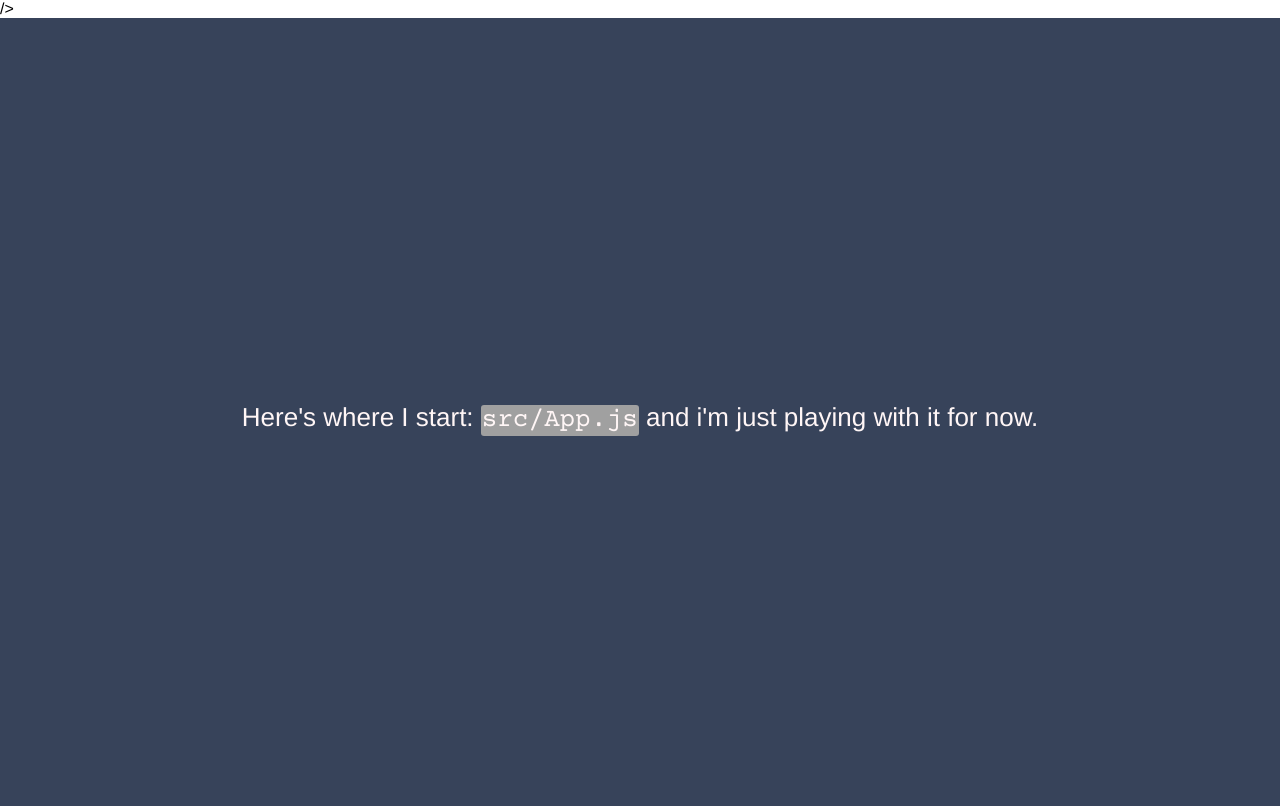
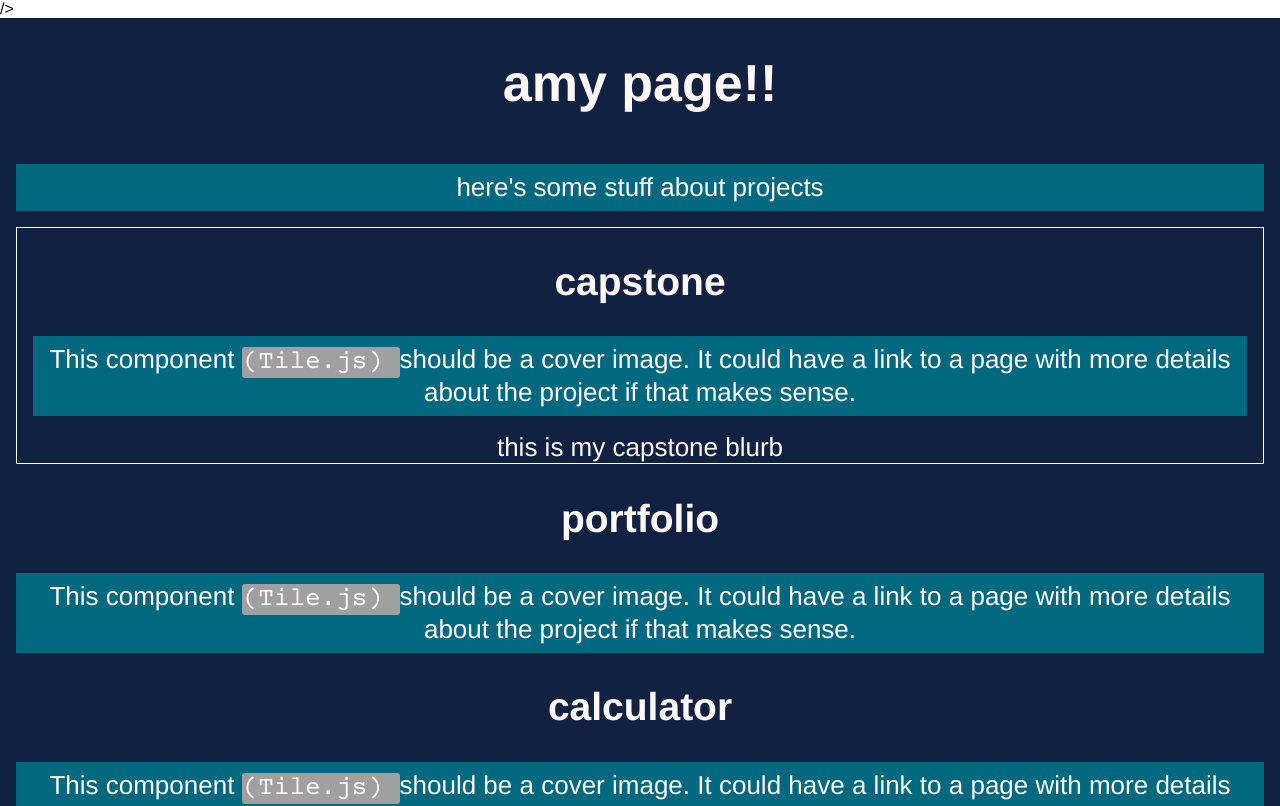
Before and after one commit to manytrout/portfolio-amy, a React (Create React App) app: page /about in a window 1280 px wide. Shown: the top 806 px of the page. Built offline with nearby package versions, Linux system fonts and the light colour scheme; a web font is replaced by a local one.

Commit message:
added a bunch of components and changed or other files

```diff
--- a/src/App.js
+++ b/src/App.js
@@ -1,14 +1,31 @@
-import logo from "./logo.svg";
+// import logo from "./logo.svg";
 import "./styles/App.css";
+
+import Header from "./components/Header";
+import Tile from "./components/Tile";
+import Projects from "./components/Projects";
+import Fun from "./components/Fun";
+import Footer from "./components/Footer";
+
+
 
 function App() {
 	return (
 		<div className="App">
-			<header className="App-header">
-				<p>
-					Here's where I start: <code>src/App.js</code> and i'm just playing with it for now.
-				</p>
-			</header>
+			<Header title="amy page!!" />
+
+			{/* for each project in <wherever i have stored> my projects:
+			display a tile with a representative image, that is a link to the page about the project itself */}
+			{/* Moved to a Projects component for tidier app.js file. Will do the same for Fun Stuff/passion projects */}
+			{/* <Tile projectName="game"/>
+			<Tile projectName="calculator"/>
+			<Tile projectName="movie app"/> */}
+			<Projects />
+			<Fun />
+			{/* <Footer myName="Amy Turton"
+			email="real@email.com"
+			details="some stuff"
+			 /> */}
 		</div>
 	);
 }
--- /dev/null
+++ b/src/components/About.js
@@ -0,0 +1 @@
+// some interaction should be included in the About section.
--- /dev/null
+++ b/src/components/Footer.js
@@ -0,0 +1,16 @@
+// Do I need a footer? (unsure, maybe) Does it have to be a component? (probably)
+
+function Footer(props) {
+	return (
+		// check if all of this is undefined.
+		<footer className="pageFooter">
+			<ul>
+				{/* check if any of these are undefined */}
+				<li>{props.myName}</li>
+				<li>{props.email}</li>
+				<li>{props.details}</li>
+			</ul>
+		</footer>
+	);
+}
+export default Footer;
--- /dev/null
+++ b/src/components/Fun.js
@@ -0,0 +1,9 @@
+import Tile from "./Tile";
+function Fun(props) {
+    return (
+	<section className="funSection">
+		<Tile projectName="pool App" />
+	</section>
+    );
+}
+export default Fun;
--- /dev/null
+++ b/src/components/Header.js
@@ -0,0 +1,8 @@
+function Header(props) {
+	return (
+		<header>
+			<h1>{props.title}</h1>
+		</header>
+	);
+}
+export default Header;
--- /dev/null
+++ b/src/components/Projects.js
@@ -0,0 +1,17 @@
+import Tile from "./Tile";
+function Projects(props) {
+	return (
+		<section className="projectsSection">
+			<p>here's some stuff about projects</p>
+			<article>
+				<Tile projectName="capstone" />
+				this is my capstone blurb
+			</article>
+			<Tile projectName="portfolio" />
+			<Tile projectName="calculator" />
+			<Tile projectName="game" />
+			<Tile projectName="movie app" />
+		</section>
+	);
+}
+export default Projects;
--- /dev/null
+++ b/src/components/Tile.js
@@ -0,0 +1,13 @@
+function Tile(props) {
+	return (
+		<div>
+			<h2>{props.projectName}</h2>
+			<p className="singleTile">
+				This component <code> (Tile.js) </code>should be a cover
+				image. It could have a link to a page with more
+				details about the project if that makes sense.
+			</p>
+		</div>
+	);
+}
+export default Tile;
--- a/src/index.js
+++ b/src/index.js
@@ -1,5 +1,9 @@
 import React from "react";
 import ReactDOM from "react-dom/client";
+import {
+	createBrowserRouter,
+	RouterProvider,
+  } from "react-router-dom";
 import "./index.css";
 import App from "./App";
 import reportWebVitals from "./reportWebVitals";
--- a/src/styles/App.css
+++ b/src/styles/App.css
@@ -1,20 +1,6 @@
 .App {
 	text-align: center;
-}
-
-.App-logo {
-	height: 40vmin;
-	pointer-events: none;
-}
-
-@media (prefers-reduced-motion: no-preference) {
-	.App-logo {
-		animation: App-logo-spin infinite 20s linear;
-	}
-}
-
-.App-header {
-	background-color: #37435A;
+	background-color: #102141;
 	min-height: 100vh;
 	display: flex;
 	flex-direction: column;
@@ -22,9 +8,7 @@
 	justify-content: center;
 	font-size: calc(10px + 2vmin);
 	color: #fff6f6;
-  /* color: #DCF2E6; */
 }
-
 .App-link {
 	color: #61dafb;
 }
@@ -37,3 +21,33 @@
 		transform: rotate(360deg);
 	}
 }
+
+article {
+	border: 1px solid white;
+	margin: 1rem;
+}
+
+section p {
+	background-color: #006980;
+	padding: .5rem;
+	margin: 1rem;
+}
+
+/* style outline from Jonathon */
+
+/*--------------------------------------------------------------
+>>> TABLE OF CONTENTS:
+----------------------------------------------------------------
+# Generic (CALLED IN NORMALIZE.CSS)
+	- Normalize
+	- Box sizing
+	- Media width
+# Base
+	- Typography
+	- Elements
+	- Links
+# Components
+	- Header
+	- Main
+	- Footer
+--------------------------------------------------------------*/
--- /dev/null
+++ b/src/styles/styleTemplate.css
@@ -0,0 +1,203 @@
+/*--------------------------------------------------------------
+>>> TABLE OF CONTENTS:
+----------------------------------------------------------------
+# Generic (CALLED IN NORMALIZE.CSS)
+	- Normalize
+	- Box sizing
+	- Media width
+# Base
+	- Typography
+	- Elements
+	- Links
+# Components
+	- Header
+	- Main
+	- Footer
+--------------------------------------------------------------*/
+
+/*--------------------------------------------------------------
+# Base
+--------------------------------------------------------------*/
+
+/* Typography
+--------------------------------------------- */
+body {
+}
+
+h1,
+h2,
+h3,
+h4,
+h5,
+h6 {
+	/* font-family: Georgia, Times, "Times New Roman", serif;
+	margin: .5em 0; */
+}
+
+h1 {
+	/* font-size: 2.25rem; */
+}
+
+h2 {
+	/* font-size: 1.75rem; */
+}
+
+h3 {
+	/* font-size: 1.25rem; */
+}
+
+p {
+	/* margin: 0 0 1.5em; */
+}
+
+
+/* Elements
+--------------------------------------------- */
+main {
+	/* padding: 0 1rem; */
+}
+
+section {
+	/* margin: 2rem 0; */
+}
+
+
+/* Links
+--------------------------------------------- */
+a,
+a:visited {
+	/* color: darkblue;
+	text-decoration: none; */
+}
+
+a:hover,
+a:focus,
+a:active {
+	/* text-decoration: underline; */
+}
+
+a:focus {
+	/* outline: 1px dotted; */
+}
+
+/*--------------------------------------------------------------
+# Components
+--------------------------------------------------------------*/
+
+/* Header
+--------------------------------------------- */
+.site-title {
+	/* font-family: Georgia, Times, "Times New Roman", serif;
+	font-size: 2rem;
+	text-align: center;
+	margin: 0; */
+}
+
+.site-navigation ul {
+	list-style-type: none;
+	/* Flexbox tasks:
+	   - Put the links in a row but allow them to go to multiple rows if needed.
+	   - Give the links 1rem of space between them and on the top and bottom if they go to multiple rows.
+	   - Space the links so that all sides of them have equal space
+	*/
+	display: flex;
+	flex-wrap: wrap;
+	justify-content: space-evenly;
+	gap: 1rem;
+
+}
+
+
+/* Main
+--------------------------------------------- */
+
+/* Section -- Center Me */
+.center-me {
+	background-color: pink;
+	width: 100%;
+	height: 20rem;
+
+	display: flex;
+	justify-content: center;
+	align-items: center;
+
+}
+
+.center-me h2 {
+	width: fit-content;
+	margin: 0;
+	padding: .5rem;
+	border: .125rem solid black;
+}
+
+
+/* Vegetables Section */
+.vegetables ul {
+	list-style-type: none;
+	padding: 0;
+	margin: 1rem 0;
+	/* Comment in the width below if you want to make a pixel perfect match of the image */
+	/* width: 20rem; */
+
+	/* Add flexbox styles here */
+	display: flex;
+	flex-wrap: wrap;
+	gap: .5rem;
+
+}
+
+.vegetables li {
+	/* Add flexbox styles here */
+	flex: 1 1 auto;
+	/* grow shink at same ratio */
+
+}
+
+.vegetables li a {
+	display: block;
+	border: .125rem solid darkblue;
+	border-radius: 1rem;
+	padding: .5rem;
+	text-decoration: none;
+	text-align: center;
+}
+
+.vegetables li a:hover,
+.vegetables li a:focus,
+.vegetables li a:active {
+	background-color: darkblue;
+	color: white;
+}
+
+
+/* Section -- Boxes */
+.boxes {
+	display: flex;
+	flex-wrap: wrap;
+	justify-content: space-between;
+}
+
+.boxes h2 {
+	width: 100%;
+}
+
+.boxes p {
+	background-color: orange;
+	border: .125rem solid black;
+	padding: 1rem;
+	flex: 0 1 48%;
+}
+
+/* Media Query task:
+	- The styles above have been written for a larger screen
+	- Create a media query at a break point of 600px (convert that to em units)
+	- Move the styles relevant to the flex layout into the media query
+	- Keep the general styles out of the media query
+*/
+
+
+/* Footer
+--------------------------------------------- */
+.site-footer {
+	text-align: center;
+}
```
Also changed, not shown: src/pages/Project.js (added, +15 -0 lines), 1 other file (tests, documents, lock files or other folders).
